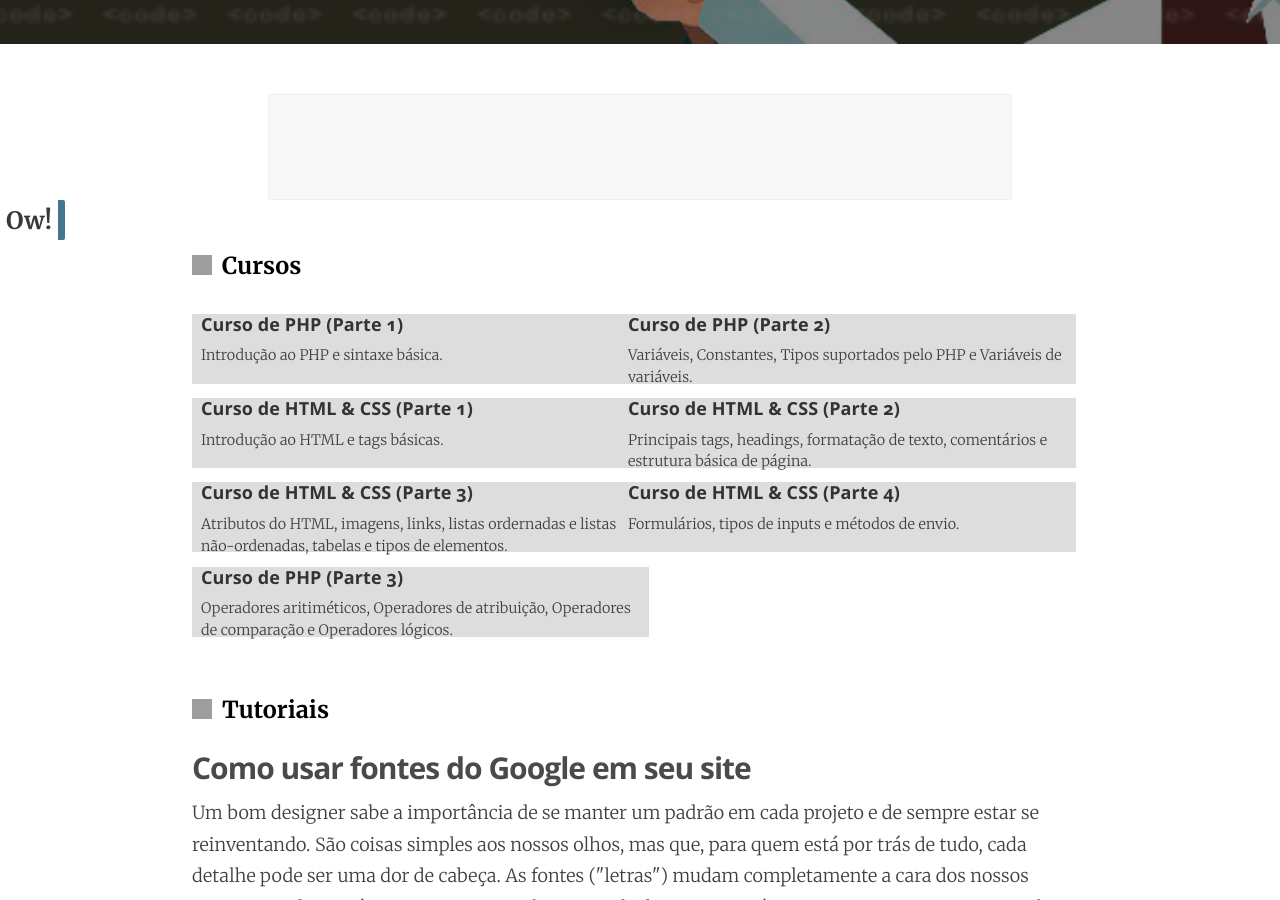
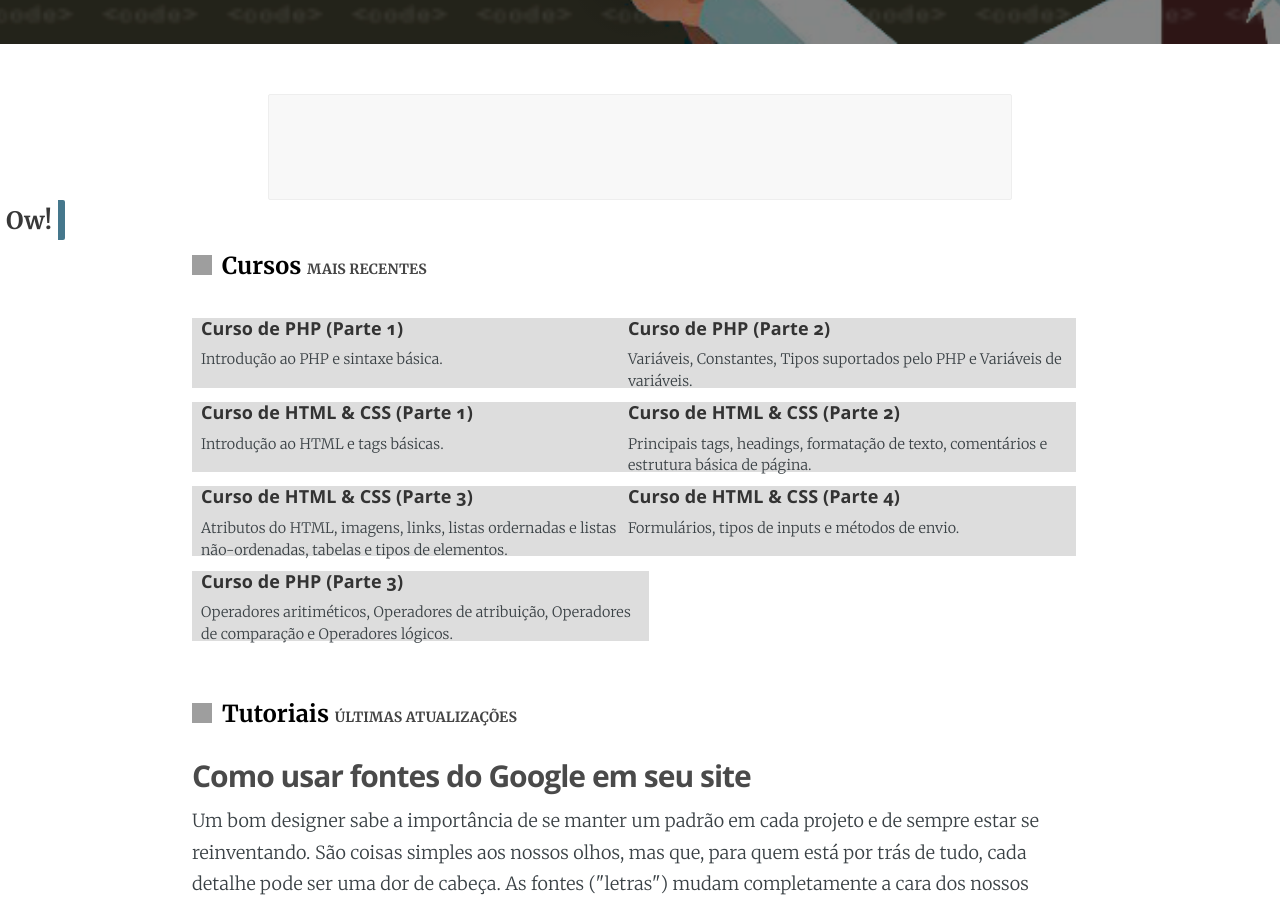
Before and after one commit to EnVolte/envolte.github.io, a Jekyll site: the page built from index.html, in a window 1280 px wide and 900 px high, scrolled down 541 px. Built offline with Jekyll 4.4.1, drawn with Linux system fonts in a browser that asks for light colours; the list of posts is cut into pages by our own code; grey boxes are pictures that could not be loaded.

Commit message:
Update index.html

```diff
--- a/index.html
+++ b/index.html
@@ -56,7 +56,7 @@ about: 'about.html'
 
 
 	<section id="alin">
-	<div class="titlep"><span class="ico" style="background-image: url('https://raw.githubusercontent.com/google/material-design-icons/master/action/2x_web/ic_code_black_48dp.png');"></span> Cursos</div>
+	<div class="titlep"><span class="ico" style="background-image: url('https://raw.githubusercontent.com/google/material-design-icons/master/action/2x_web/ic_code_black_48dp.png');"></span> Cursos <span style="font-size: 0.6em; text-transform: uppercase; color: #444;">Mais recentes</span></div>
 
 	<ul id="curso">
   {% for curso in site.cursos %}
@@ -73,7 +73,7 @@ about: 'about.html'
 
 
 	<div></div>	</br></br>
-<section id="alin"><div class="titlep"><span class="ico" style="background-image: url('https://raw.githubusercontent.com/google/material-design-icons/master/action/2x_web/ic_chrome_reader_mode_black_48dp.png');"></span> Tutoriais</div>
+<section id="alin"><div class="titlep"><span class="ico" style="background-image: url('https://raw.githubusercontent.com/google/material-design-icons/master/action/2x_web/ic_chrome_reader_mode_black_48dp.png');"></span> Tutoriais <span style="font-size: 0.6em; color: #444; text-transform: uppercase;">Últimas atualizações</span></div>
 	</section>
 
     {% for post in paginator.posts %}
```
